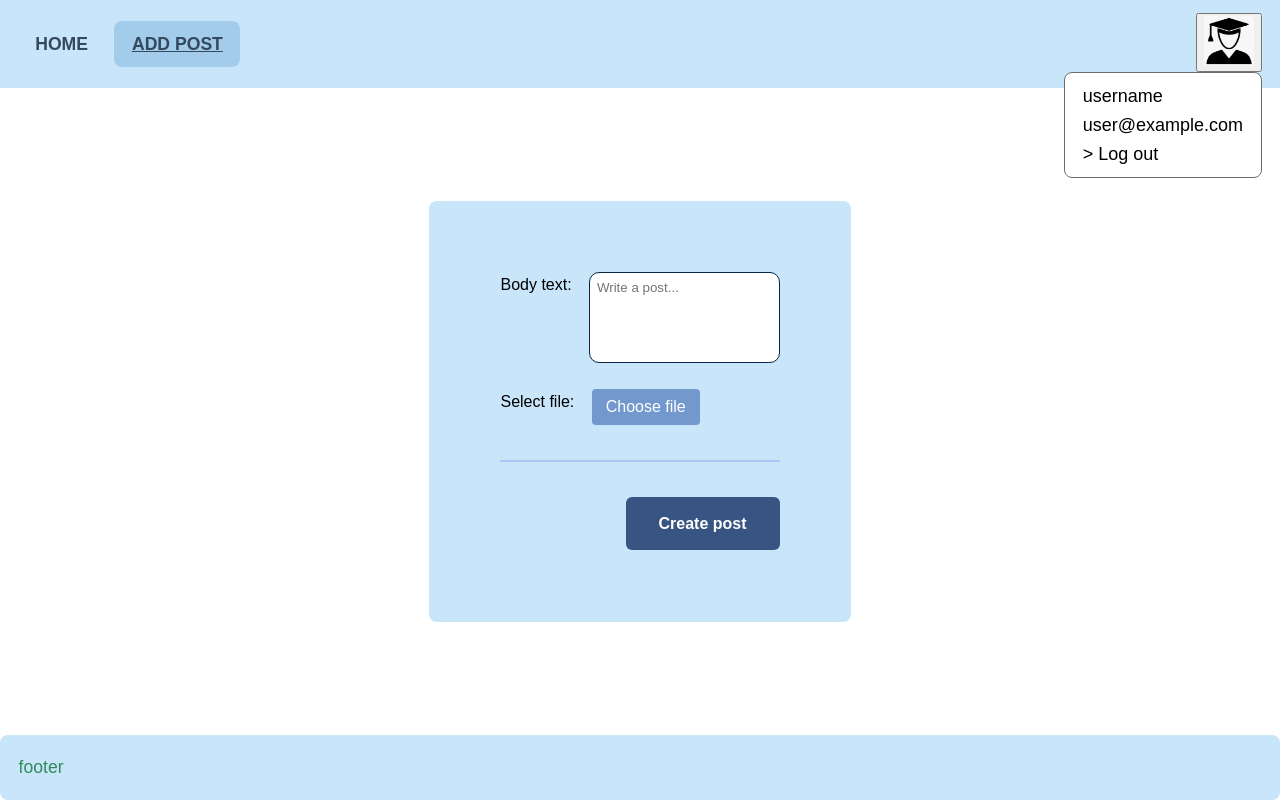
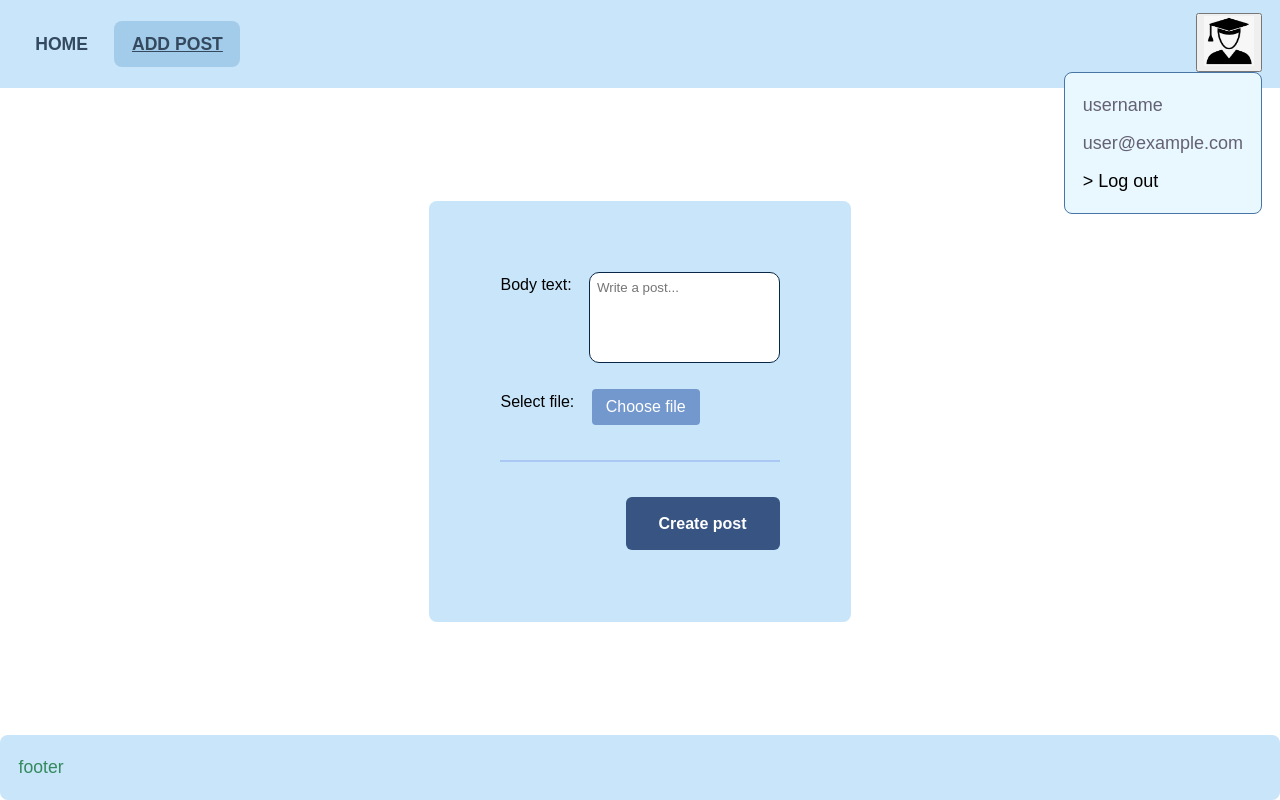
Before and after one commit to hedvig-a/webapp_project, a plain HTML site: page addPost.html in a window 1280 px wide. Both pictures are taken after a click on the button 1229 px from the left and 42 px from the top of the page. Drawn offline with Linux system fonts and the light colour scheme.

Commit message:
dropdown menu and footer styling

```diff
--- a/res/css/style.css
+++ b/res/css/style.css
@@ -6,10 +6,12 @@
 :root {
     --background-dark: #a2ccea;
     --background-light: #c8e5fa;
+    --background-pale: #e9f8ff;
     --button-cta: #375482;
     --button-cta-hover: #293675;
     --button-secondary: #7398cd;
     --button-secondary-hover: #6584be;
+    --border-medium: #4775a6;
     --dark: #092747;
     --gray: #646174;
     font-size: 1.1rem;
@@ -57,9 +59,6 @@ hr {
 section {
     padding: 2em;
     display: block;
-    /*
-      display: block - displays an element as a block element. It starts on a new line, and takes up the whole width
-   */
 }
 .header {
     padding-left: 1em;
@@ -247,15 +246,28 @@ a ~ p {
     position: absolute;
     right: 1em;
     top: 4em;
-    background-color: white;
-    padding: 0.5em 1em;
-    border: 1px solid #6c6c6c;
+    background-color: var(--background-pale);
+    padding: 0.5em 1em 1em 1em;
+    border: 1px solid var(--border-medium);
     border-radius: 8px;
     color: black;
     font-size: 18px;
 }
+.profile-dropdown li {
+    width: 100%;
+    margin-top: 0.5em;
+    color: var(--gray);
+}
 .profile-dropdown a {
+    border-radius: 6px;
+    display: block;
     color: black;
+    transition: background-color 0.1s ease-in-out;
+    width: 100%;
+}
+.profile-dropdown a:hover {
+    background-color: var(--background-light);
+    transition: background-color 0.1s ease-in-out;
 }
 .post-list {
     display: flex;
@@ -298,6 +310,9 @@ a ~ p {
     border: 1px solid transparent;
     border-radius: 8px;
 }
+.footer-items li {
+    color: var(--dark);
+}
 
 
 
```
Also changed, not shown: index.html (+2 -4 lines).
